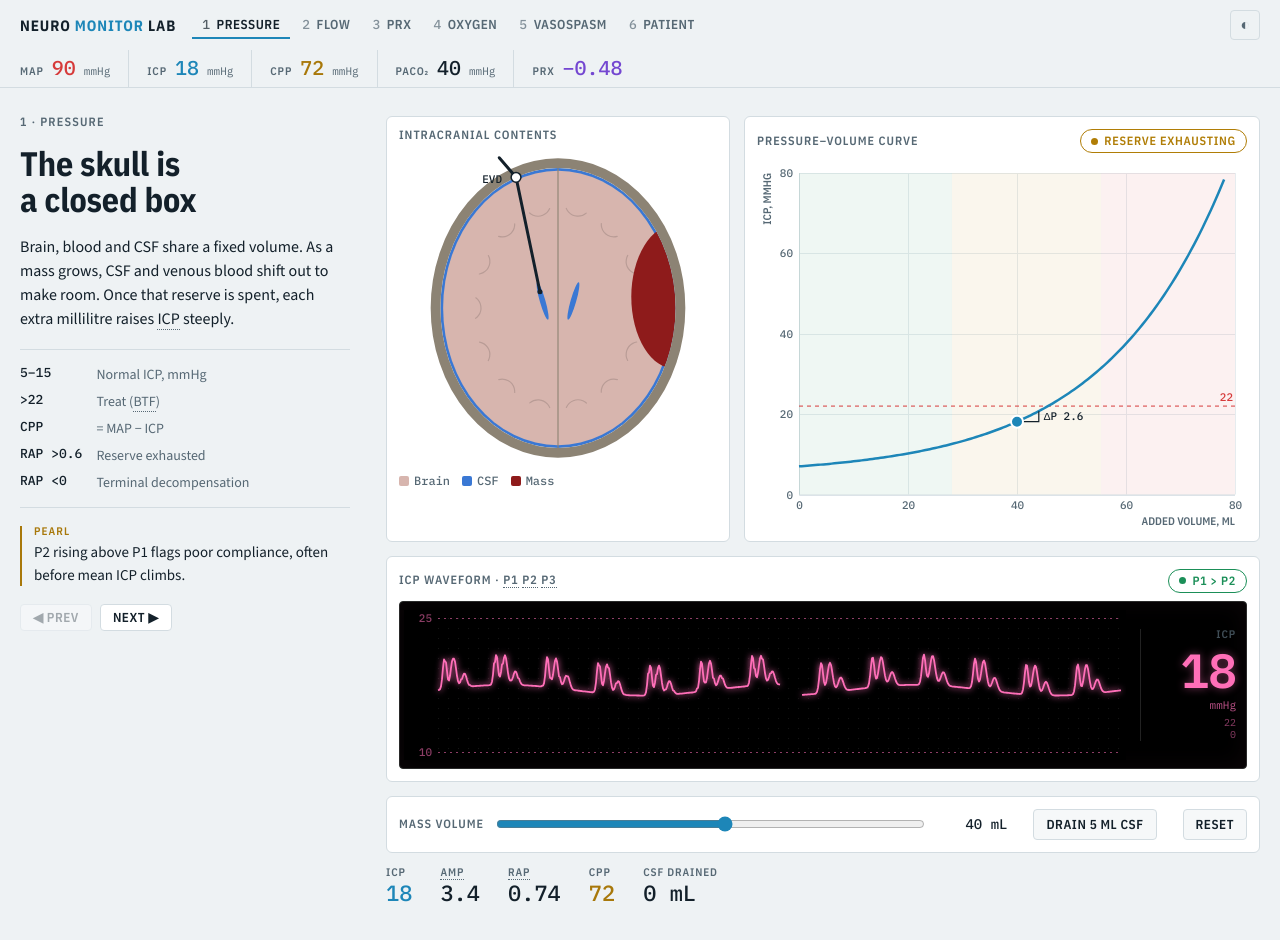
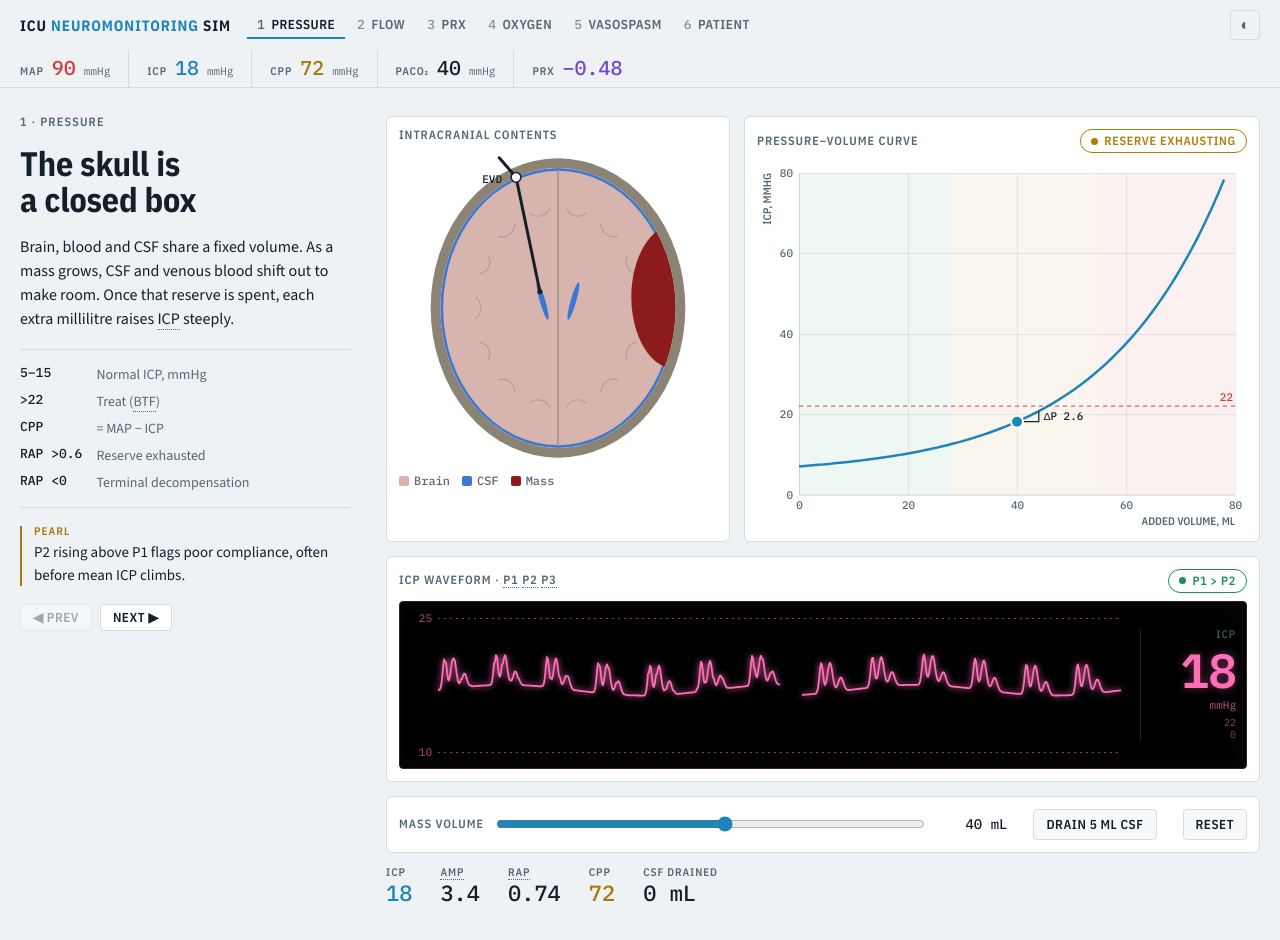
Before and after one commit to patrick-glover/neuromonitor, a plain HTML site: page index.html in a window 1280 px wide. Drawn offline with nearby package versions, Linux system fonts and the light colour scheme.

Commit message:
Rename to ICU Neuromonitoring Sim
Co-Authored-By: Claude Opus 5.5 <noreply@anthropic.com>

```diff
--- a/index.html
+++ b/index.html
@@ -3,9 +3,9 @@
 <head>
 <meta charset="utf-8">
 <meta name="viewport" content="width=device-width, initial-scale=1, viewport-fit=cover">
-<title>Neuro Monitor Lab</title>
+<title>ICU Neuromonitoring Sim</title>
 <meta name="description" content="Interactive ICU neuromonitoring sim: ICP, autoregulation, PRx, brain oxygen and a virtual patient.">
-<meta property="og:title" content="Neuro Monitor Lab">
+<meta property="og:title" content="ICU Neuromonitoring Sim">
 <meta property="og:description" content="Interactive ICU neuromonitoring sim: ICP, autoregulation, PRx, brain oxygen and a virtual patient.">
 <meta property="og:url" content="https://patrickglover.io/neuromonitor/">
 <meta property="og:image" content="https://patrickglover.io/neuromonitor/preview.png">
@@ -204,7 +204,7 @@ input[type=range]{width:100%;accent-color:var(--icp);min-width:0}
 
 <header class="top">
   <div class="bar">
-    <div class="brand">Neuro <b>Monitor</b> Lab</div>
+    <div class="brand">ICU <b>Neuromonitoring</b> Sim</div>
     <nav aria-label="Chapters">
       <button data-go="1"><span>1</span>Pressure</button>
       <button data-go="2"><span>2</span>Flow</button>
```
